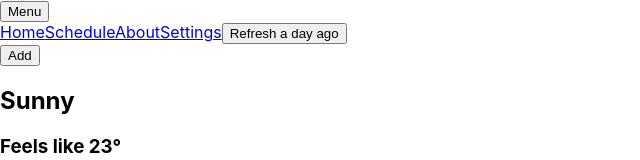
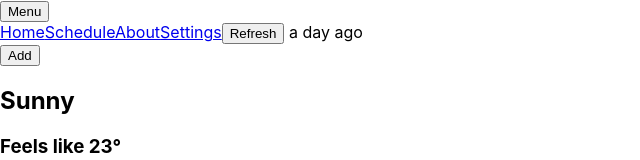
Before and after one commit to fatimanguyen2/accordingly, a React (Create React App) app in the folder client/: page / in a window 1280 px wide. Both pictures are taken after a click on the button "Menu". Shown: the top 160 px of the page, without its empty margins (0-640 px from the left). Built offline with nearby package versions, Linux system fonts and the light colour scheme.

Commit message:
update gitignore

```diff
--- a/client/src/components/Nav/NavMenu.jsx
+++ b/client/src/components/Nav/NavMenu.jsx
@@ -14,8 +14,8 @@ export const NavMenu = (props) => {
       {props.loggedIn && <Link to='/settings'>Settings</Link>}
       {props.loggedIn && <button onClick={() => props.onSelect('refresh')}>
         Refresh
-        <span> {moment(props.time).fromNow()}</span>
       </button>}
+      <span> {moment(props.time).fromNow()}</span>
     </div>
   );
 };
```
Also changed, not shown: 1 other file (tests, documents, lock files or other folders).
